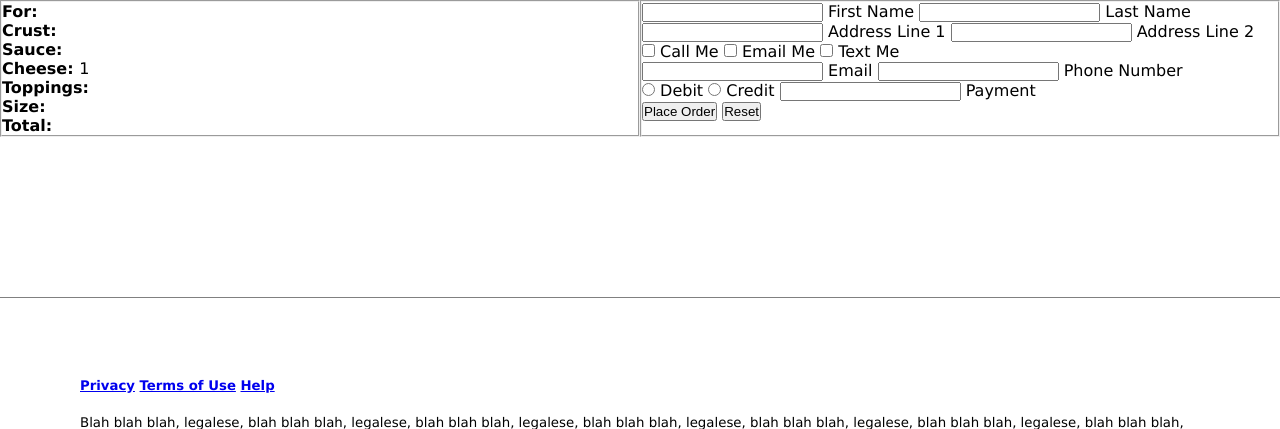
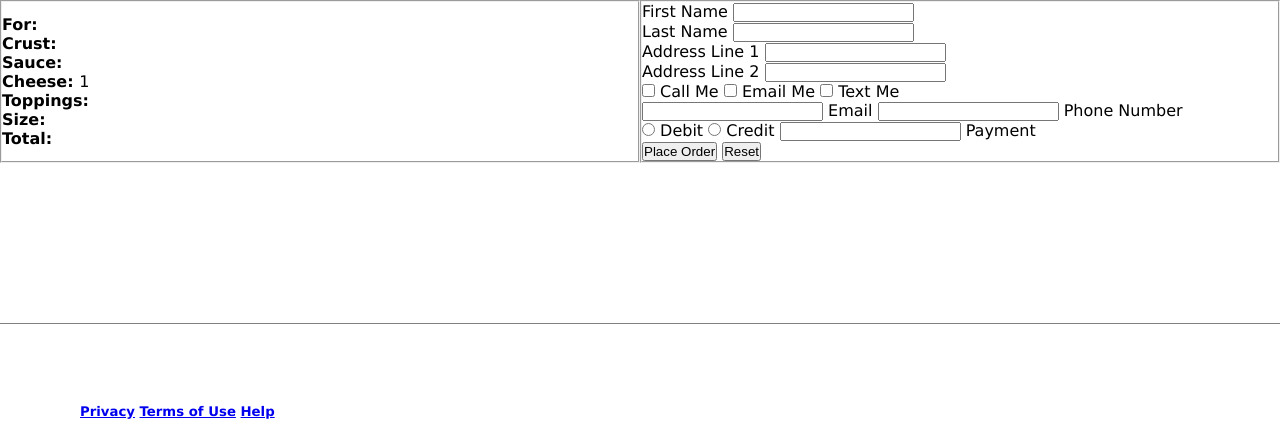
Before and after one commit to memdinhogenbirk/memdinhogenbirk-COMP1002-25F-11075-25F-real, a PHP site: page /cart.php?CHEESE=1 in a window 1280 px wide. Shown: the part 61-490 px from the top of the page. Run offline with PHP 8.4, Linux system fonts and the light colour scheme; data that the repository does not hold is empty.

Commit message:
more style sheets, namely pushing update due to lag it is causing

```diff
--- a/assignment-1/cart.php
+++ b/assignment-1/cart.php
@@ -67,17 +67,19 @@
                     <div><!--Total cost-->
 
                     </div>
-                    <div><!--Name Address-->
-                        <input type="text" name="fname">
-                        <label for="fname">First Name</label>
-                        <input type="text" name="lname">
-                        <label for="lname">Last Name</label>
-                        <input type="text" name="address1">
-                        <label for="address1">Address Line 1</label>
-                        <input type="text" name="address2">
-                        <label for="address2">Address Line 2</label>
+                    <div class="personal"><!--Name Address-->
+                        <ul>
+                            <li><label for="fname">First Name</label>
+                            <input type="text" name="fname"></li>
+                            <li><label for="lname">Last Name</label>
+                            <input type="text" name="lname"></li>
+                            <li><label for="address1">Address Line 1</label>
+                            <input type="text" name="address1"></li>
+                            <li><label for="address2">Address Line 2</label>
+                            <input type="text" name="address2"></li>
+                        </ul>
                     </div>
-                    <div><!--notifications options contact info-->
+                    <div class="notifications"><!--notifications options contact info-->
                         <input type="checkbox" name="alert[]" id="alert1" value="call" />
                         <label for="alert1">Call Me</label>
                         <input type="checkbox" name="alert[]" id="alert2" value="email" />
@@ -85,13 +87,13 @@
                         <input type="checkbox" name="alert[]" id="alert3" value="sms" />
                         <label for="alert3">Text Me</label>
                     </div>
-                    <div>
+                    <div class="contact">
                         <input type="Email" name="email">
                         <label for="email">Email</label>
                         <input type="Phone Number" name="phone">
                         <label for="phone">Phone Number</label>
                     </div>
-                    <div>
+                    <div class="payment">
                         <!--Payment info-->
                         <input type="radio" name="debit">
                         <label for="debit">Debit</label>
@@ -100,7 +102,7 @@
                         <input type="text" name="payment">
                         <label for="payment">Payment</label>
                     </div>
-                    <div>
+                    <div class="finalbuttons">
                         <!--purchase button reset button-->
                         <button id="submit">Place Order</button>
                         <button id="reset">Reset</button>
--- a/assignment-1/css/styles.css
+++ b/assignment-1/css/styles.css
@@ -227,5 +227,8 @@ footer{
 .infobox{
 	width:50%;
 	display: block;
+}
+.personal{
+	display: block;
 
 }
```
